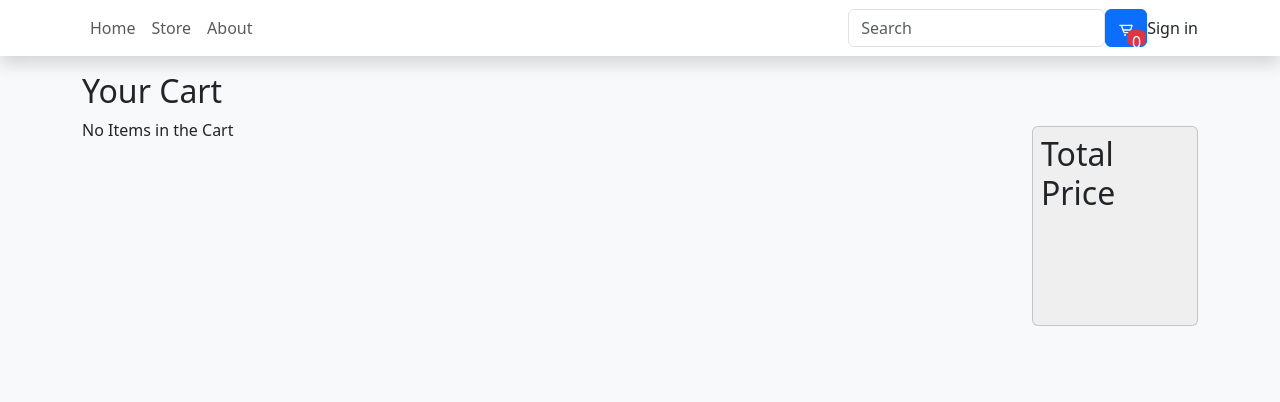
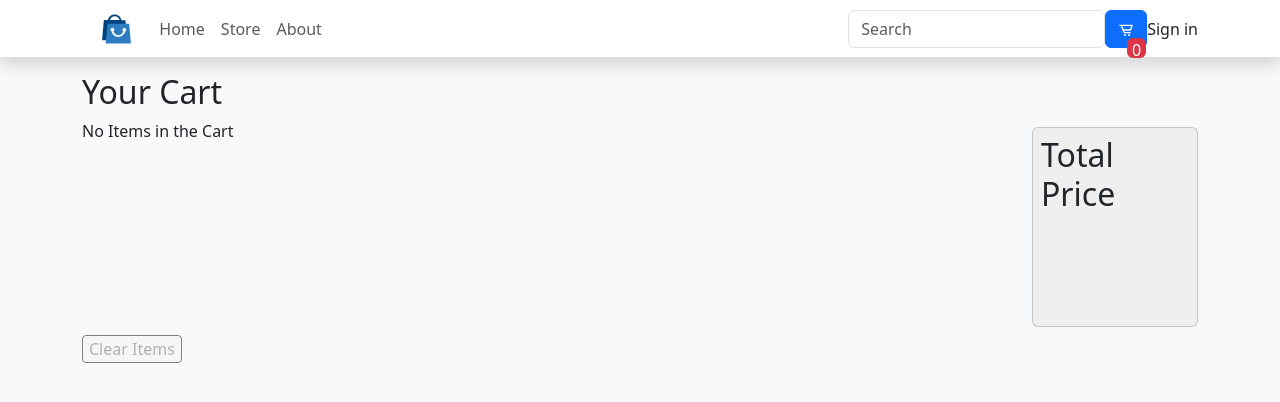
Before and after one commit to ronak232/Shopping-cart-typescript, a React (Vite) app: page /cart in a window 1280 px wide. Shown: the top 402 px of the page. Built offline with nearby package versions, Linux system fonts and the light colour scheme.

Commit message:
adding functionality

```diff
--- a/src/App.tsx
+++ b/src/App.tsx
@@ -6,12 +6,13 @@ import { Header } from "./components/Header";
 import { Cart } from "./pages/Cart";
 // import Footer from "./components/Footer";
 import React, { Suspense } from "react";
-// import SkeletonCard from "./components/SkeletonLoader/SkeletonCard";
+import SkeletonCard from "./components/SkeletonLoader/SkeletonCard";
 
 // Lazy Loading the store page
 const PagesProductList = React.lazy(() => import("./pages/ProductsList"));
 
 function App() {
+
   return (
     <>
       <Header />
@@ -21,7 +22,7 @@ function App() {
           <Route
             path="/store"
             element={
-              <Suspense fallback={<div>Loading</div>}>
+              <Suspense fallback={<SkeletonCard />}>
                 <PagesProductList />
               </Suspense>
             }
--- a/src/components/Header.tsx
+++ b/src/components/Header.tsx
@@ -16,8 +16,7 @@ export const Header = () => {
   const inputElement = useRef<HTMLInputElement | null>(null);
   const dispatch = useDispatch();
 
-  // we can pass the generic type to useState to update the DOM element based on type
-  const [searchProducts, setSearchProducts] = useState<string>("");
+  const [searchProducts, setSearchProducts] = useState<string>(""); // we can pass the generic type to useState to update the DOM element based on type
 
   const handleSubmit = (e: React.FormEvent) => {
     e.preventDefault();
@@ -27,15 +26,25 @@ export const Header = () => {
 
     if (searchProducts !== "") {
       dispatch(searchFilterProduct(searchProducts));
-    }
-    else{
-      products
+    } else {
+      products;
     }
   };
 
   return (
     <Navbar className="navbar-expand-lg navbar-light bg-light bg-white shadow mb-3">
       <Container className="justify-content-space">
+        <div className="">
+          <a className="navbar-brand" href="/">
+            <img
+              src="./src/assets/images/Shopping Bag.svg"
+              alt="Logo"
+              height="50"
+              className="d-inline-block align-text-top"
+              style={{width:"100%", height:"40px"}}
+            />
+          </a>
+        </div>
         <button
           className="navbar-toggler"
           type="button"
@@ -47,7 +56,7 @@ export const Header = () => {
         >
           <span className="navbar-toggler-icon"></span>
         </button>
-        <div>
+        <Navbar.Collapse>
           <Nav className="me-auto">
             <Nav.Link to="/" as={NavLink} title="Home">
               Home
@@ -59,7 +68,7 @@ export const Header = () => {
               About
             </Nav.Link>
           </Nav>
-        </div>
+        </Navbar.Collapse>
         <div className="d-flex align-items-center justify-content-space">
           <form className="d-flex" role="search" onSubmit={handleSubmit}>
             <input
@@ -76,7 +85,7 @@ export const Header = () => {
             <Button className="position-relative" title="Cart">
               <span
                 className="rounded bg-danger circle"
-                style={{ width: "1.2rem", height: "1rem" }}
+                style={{ width: "1.2rem", height: "1.2rem" }}
               >
                 {cartItems.length}
               </span>
--- a/src/pages/Cart.tsx
+++ b/src/pages/Cart.tsx
@@ -1,19 +1,28 @@
 import { useDispatch, useSelector } from "react-redux";
-import { RootState } from "../store/store";
-import { Button, Card, Col, Row } from "react-bootstrap";
+import { AppDispatch, RootState } from "../store/store";
+import { Button, Card, Col, Container, Row } from "react-bootstrap";
 import { formatCurrency } from "../utilites/CurrencyFormatter";
-import { handleRemove } from "../store/redux/features/CartItemsSlice/CartItemSlice";
+import {
+  handleRemove,
+  clearAllCartItems,
+} from "../store/redux/features/CartItemsSlice/CartItemSlice";
+// import React, { useEffect, useState } from "react";
 
 export function Cart() {
   const { cartItems } = useSelector((state: RootState) => state.cartItems);
-  const dispatch = useDispatch();
+  const dispatch: AppDispatch = useDispatch<AppDispatch>();
 
   const handleRemoveCartItem = (id: number) => {
     dispatch(handleRemove(id));
   };
 
+  const clearCartItems = () => {
+    dispatch(clearAllCartItems());
+  };
+
   return (
-    <div className="container">
+    <>
+      <Container>
         <h2>Your Cart</h2>
         <Row>
           <Col sm={12} md={10}>
@@ -66,7 +75,21 @@ export function Cart() {
               <h2>Total Price</h2>
             </Card>
           </Col>
+          <div>
+            <button
+              style={{
+                border: "1px solid grey",
+                borderRadius: "4px",
+                cursor: "pointer",
+              }}
+              disabled={cartItems.length > 0 ? false : true}
+              onClick={() => clearCartItems()}
+            >
+              Clear Items
+            </button>
+          </div>
         </Row>
-    </div>
+      </Container>
+    </>
   );
 }
--- a/src/pages/ProductsList.tsx
+++ b/src/pages/ProductsList.tsx
@@ -11,7 +11,6 @@ import { formatCurrency } from "../utilites/CurrencyFormatter";
 import SkeletonCard from "../components/SkeletonLoader/SkeletonCard";
 
 const Store = () => {
-
   const { products, loading, error } = useSelector(
     (state: RootState) => state.products
   );
@@ -33,11 +32,10 @@ const Store = () => {
     <>
       <Container>
         <Row className="m-auto">
-          {!loading
-            ? products?.map((items, index) => {
+          {products?.map((items, index) => {
             return (
               <Col md={4} className="product mt-2 mb-2" key={index}>
-                    <Card className="product__card">
+                <Card className="product__cardp p-2">
                   <Card.Img
                     className="product__img card-img-top"
                     src={items.image}
@@ -56,8 +54,7 @@ const Store = () => {
                 </Card>
               </Col>
             );
-              })
-            : Array.from({ length: 10 }, (_, i) => <SkeletonCard key={i} />)}
+          }) || Array.from({ length: 10 }, (_, i) => <SkeletonCard key={i} />)}
         </Row>
       </Container>
     </>
--- a/src/store/redux/features/CartItemsSlice/CartItemSlice.tsx
+++ b/src/store/redux/features/CartItemsSlice/CartItemSlice.tsx
@@ -1,4 +1,5 @@
 import { PayloadAction, createSlice } from "@reduxjs/toolkit";
+
 export interface ICartItems {
   id: number;
   title: string;
@@ -28,7 +29,7 @@ const cartSlice = createSlice({
       state.cartItems.push(action.payload);
       console.log(action.payload);
     },
-    handleRemove: (state, action: PayloadAction<Number>) => {
+    handleRemove: (state, action: PayloadAction<number>) => {
       const removeCartItem = state.cartItems.filter((item) => {
         return item.id !== action.payload;
       });
@@ -39,8 +40,11 @@ const cartSlice = createSlice({
     //        return()
     //     }, 0)
     //  }
+    clearAllCartItems: (state) => {
+      state.cartItems = [];
+    },
   },
 });
-
-export const { addToCart, handleRemove } = cartSlice.actions;
+console.log(cartSlice);
+export const { addToCart, handleRemove, clearAllCartItems } = cartSlice.actions;
 export default cartSlice.reducer;
--- a/src/store/redux/features/Productslice/ProductSlices.tsx
+++ b/src/store/redux/features/Productslice/ProductSlices.tsx
@@ -14,9 +14,10 @@ export interface IProduct {
 // Action
 export const apiCallThunk = createAsyncThunk(
   "getproducts/products",
-  async () => {
+   async () => {
     try {
       const apiUrl = "https://fakestoreapi.com/products";
+
       const getProducts = await axios.get<IProduct[]>(apiUrl);
       return getProducts.data;
     } catch (err) {
--- a/src/styles/store.scss
+++ b/src/styles/store.scss
@@ -21,6 +21,6 @@
 
 .circle{
   position: absolute;
-  bottom: 0;
+  bottom: -11px;
   right: 0;
 }
```
Also changed, not shown: src/utilites/AlertMessages.tsx (added, +13 -0 lines), src/assets/images/Shopping Bag.svg (added). Lines whose indentation alone changed are shown as unchanged.
